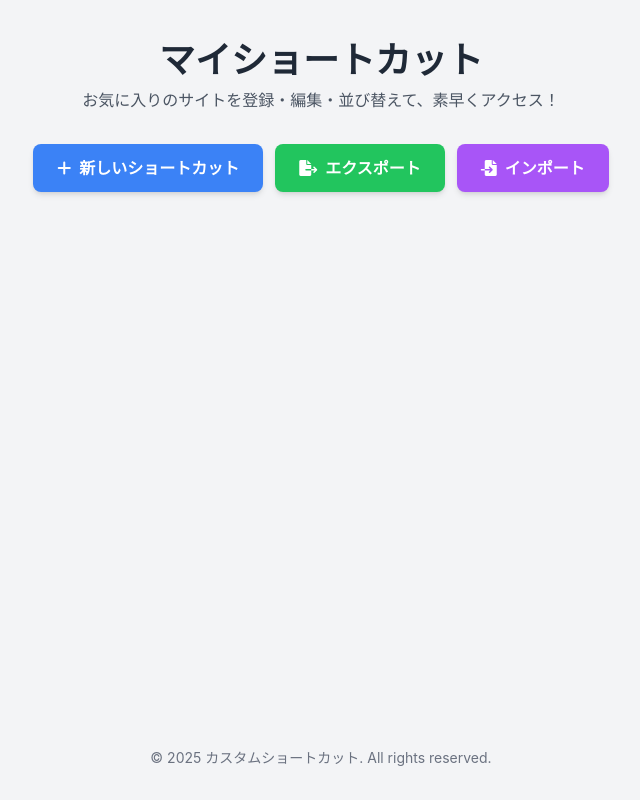
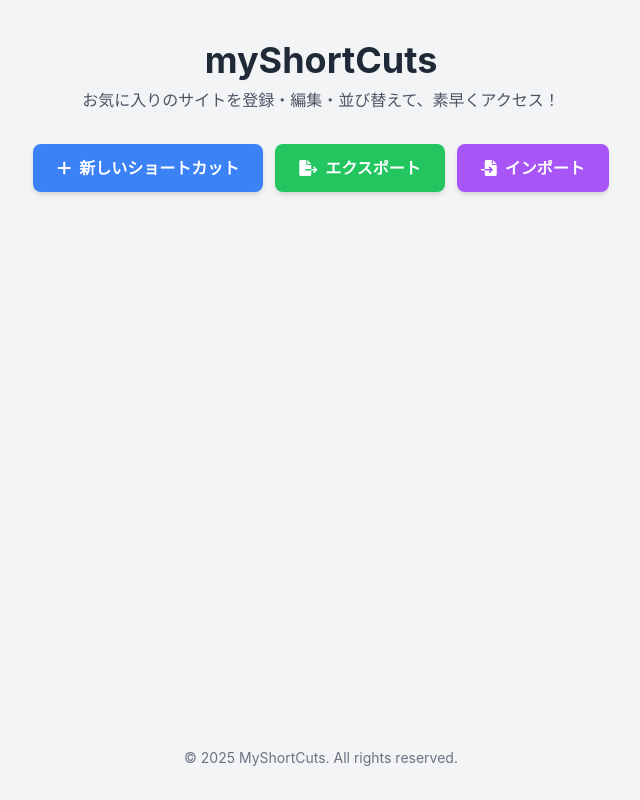
Before and after one commit to you-sk/custom-short-cut-page, a plain HTML site: page index.html in a window 1280 px wide. Shown: the whole page, without its empty margins (319-959 px from the left). Drawn offline with nearby package versions, Linux system fonts and the light colour scheme.

Commit message:
Update index.html
サービス名を修正

```diff
--- a/index.html
+++ b/index.html
@@ -3,7 +3,7 @@
 <head>
     <meta charset="UTF-8">
     <meta name="viewport" content="width=device-width, initial-scale=1.0">
-    <title>カスタムショートカット</title>
+    <title>MyShortCuts</title>
     <link rel="icon" type="image/x-icon" href="favicon.ico">
     <script src="https://cdn.tailwindcss.com"></script>
     <link href="https://cdnjs.cloudflare.com/ajax/libs/font-awesome/6.0.0-beta3/css/all.min.css" rel="stylesheet">
@@ -131,7 +131,7 @@
 <body class="bg-gray-100 min-h-screen flex flex-col items-center pt-10 px-4">
 
     <header class="mb-8 text-center w-full">
-        <h1 class="text-3xl sm:text-4xl font-bold text-gray-800">マイショートカット</h1>
+        <h1 class="text-3xl sm:text-4xl font-bold text-gray-800">myShortCuts</h1>
         <p class="text-gray-600 mt-2 text-sm sm:text-base">お気に入りのサイトを登録・編集・並び替えて、素早くアクセス！</p>
     </header>
 
@@ -201,7 +201,7 @@
     <div id="toast" class="toast-message"></div>
 
     <footer class="mt-auto py-8 text-center text-gray-500 text-sm">
-        <p>&copy; <span id="currentYear"></span> カスタムショートカット. All rights reserved.</p>
+        <p>&copy; <span id="currentYear"></span> MyShortCuts. All rights reserved.</p>
     </footer>
 
     <script>
```
